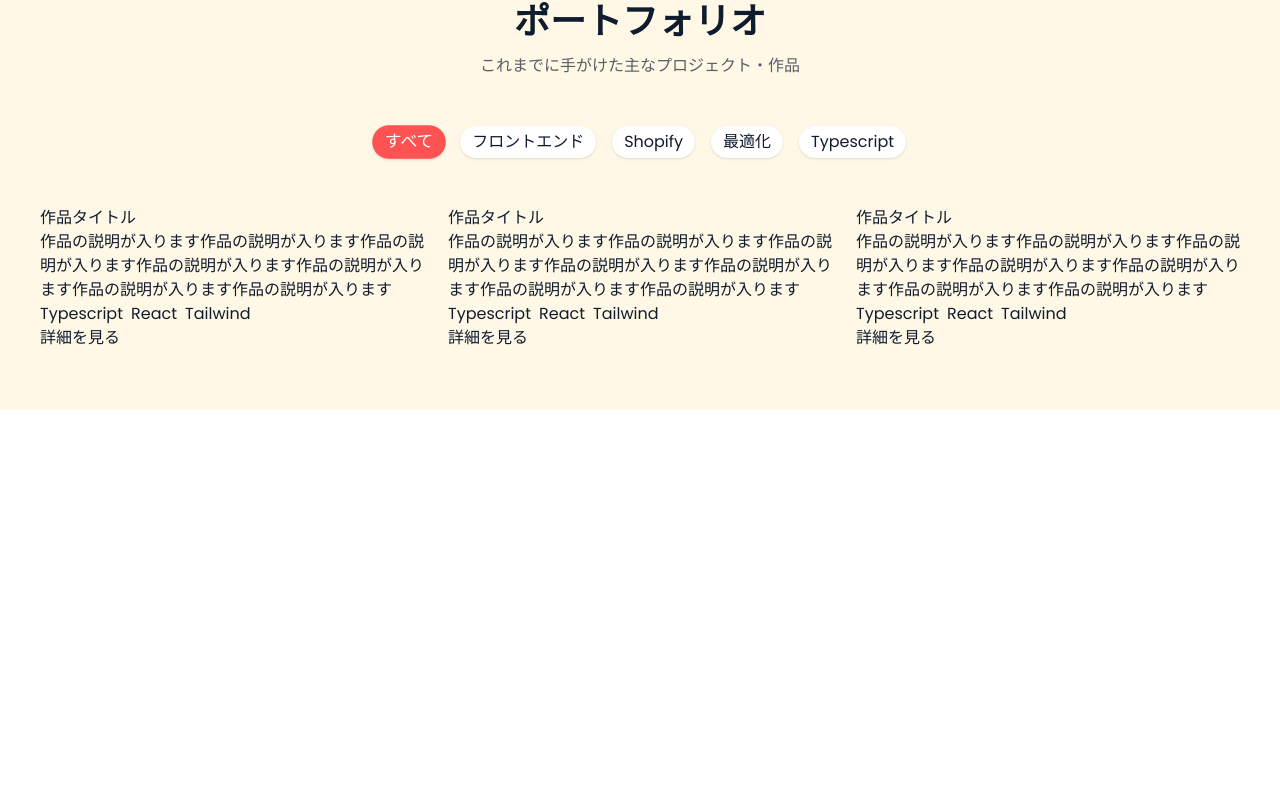
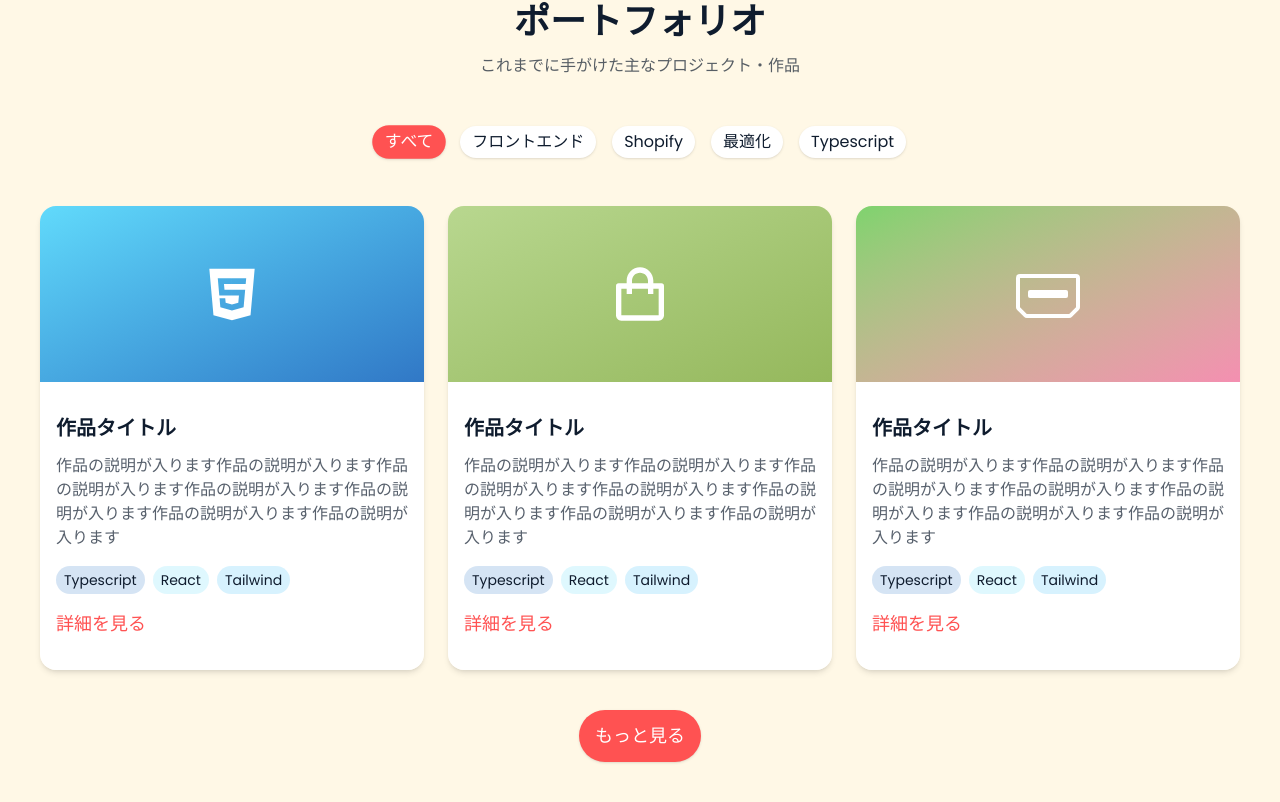
Before and after one commit to tontonbutadon/portfolio, a Next.js app: page / in a window 1280 px wide. Shown: the part 2293-3095 px from the top of the page. Before the commit the page ends 2703 px from the top, so only its background shows below. Built offline with nearby package versions, Linux system fonts and the light colour scheme.

Commit message:
finish portfolio wirefrane

```diff
--- a/src/components/sections/PortfolioSection.tsx
+++ b/src/components/sections/PortfolioSection.tsx
@@ -1,4 +1,7 @@
 import React from 'react';
+import { DiHtml5 } from 'react-icons/di';
+import { BiShoppingBag } from 'react-icons/bi';
+import { BsThunderbolt } from 'react-icons/bs';
 
 export const PortfolioSection: React.FC = ({}) => {
   return (
@@ -14,56 +17,96 @@ export const PortfolioSection: React.FC = ({}) => {
           <span className="shadow cursor-pointer font-medium py-1 px-3 rounded-4xl bg-[var(--color-flamingo)] text-white hover:bg-[var(--color-accent-2)] scale-105 ">
             すべて
           </span>
-          <span className="shadow cursor-pointer py-1 px-3 rounded-4xl bg-white">
+          <span className="shadow cursor-pointer py-1 px-3 rounded-4xl bg-white hover:bg-gray-50 transition-colors">
             フロントエンド
           </span>
-          <span className="shadow py-1 px-3 rounded-4xl bg-white">Shopify</span>
-          <span className="shadow py-1 px-3 rounded-4xl bg-white">最適化</span>
-          <span className="shadow py-1 px-3 rounded-4xl bg-white">Typescript</span>
+          <span className="shadow cursor-pointer py-1 px-3 rounded-4xl bg-white hover:bg-gray-50 transition-colors">
+            Shopify
+          </span>
+          <span className="shadow cursor-pointer py-1 px-3 rounded-4xl bg-white hover:bg-gray-50 transition-colors">
+            最適化
+          </span>
+          <span className="shadow cursor-pointer py-1 px-3 rounded-4xl bg-white hover:bg-gray-50 transition-colors">
+            Typescript
+          </span>
         </div>
-        <div className="">
-          <ul className="grid grid-cols-1 md:grid-cols-2 lg:grid-cols-3 gap-6 px-10">
-            <li>
-              {/* Image */}
-              <h3>作品タイトル</h3>
-              <p>
+        <ul className="grid grid-cols-1 md:grid-cols-2 lg:grid-cols-3 gap-6 px-10 mb-10">
+          <li className="flex flex-col shadow-md hover:shadow-lg hover:shadow-[var(--color-flamingo)]/20 transition-all duration-300 hover:-translate-y-1 rounded-2xl overflow-hidden">
+            <div className="flex items-center justify-center bg-gradient-to-br from-[var(--color-react)] to-[var(--color-typescript)] h-44">
+              <DiHtml5 className="text-white w-16 h-16"></DiHtml5>
+            </div>
+            <div className=" bg-white py-8 px-4">
+              <h3 className="font-semibold text-xl mb-3">作品タイトル</h3>
+              <p className="text-[var(--color-dark)]/70 mb-4">
                 作品の説明が入ります作品の説明が入ります作品の説明が入ります作品の説明が入ります作品の説明が入ります作品の説明が入ります作品の説明が入ります
               </p>
-              <div className="flex gap-2">
-                <span>Typescript</span>
-                <span>React</span>
-                <span>Tailwind</span>
+              <div className="flex gap-2 mb-4 text-sm flex-wrap">
+                <span className="py-1 px-2 rounded-4xl bg-[var(--color-typescript)]/20">
+                  Typescript
+                </span>
+                <span className="py-1 px-2 rounded-4xl bg-[var(--color-react)]/20">React</span>
+                <span className="py-1 px-2 rounded-4xl bg-[var(--color-tailwind)]/20">
+                  Tailwind
+                </span>
               </div>
-              <button>詳細を見る</button>
-            </li>
-            <li>
-              {/* Image */}
-              <h3>作品タイトル</h3>
-              <p>
+              <button className="text-lg text-[var(--color-flamingo)] font-medium pointer-cursor cursor-pointer">
+                詳細を見る
+              </button>
+            </div>
+          </li>
+          <li className="flex flex-col shadow-md hover:shadow-lg hover:shadow-[var(--color-flamingo)]/20 transition-all duration-300 hover:-translate-y-1 rounded-2xl overflow-hidden">
+            <div className="flex items-center justify-center  bg-gradient-to-br from-[var(--color-shopify-1)] to-[var(--color-shopify-3)] h-44">
+              <BiShoppingBag className="text-white w-16 h-16"></BiShoppingBag>
+            </div>
+            <div className=" bg-white py-8 px-4">
+              <h3 className="font-semibold text-xl mb-3">作品タイトル</h3>
+              <p className="text-[var(--color-dark)]/70 mb-4">
                 作品の説明が入ります作品の説明が入ります作品の説明が入ります作品の説明が入ります作品の説明が入ります作品の説明が入ります作品の説明が入ります
               </p>
-              <div className="flex gap-2">
-                <span>Typescript</span>
-                <span>React</span>
-                <span>Tailwind</span>
+              <div className="flex gap-2 mb-4 text-sm flex-wrap">
+                <span className="py-1 px-2 rounded-4xl bg-[var(--color-typescript)]/20">
+                  Typescript
+                </span>
+                <span className="py-1 px-2 rounded-4xl bg-[var(--color-react)]/20">React</span>
+                <span className="py-1 px-2 rounded-4xl bg-[var(--color-tailwind)]/20">
+                  Tailwind
+                </span>
               </div>
-              <button>詳細を見る</button>
-            </li>
-            <li>
-              {/* Image */}
-              <h3>作品タイトル</h3>
-              <p>
+              <button className="text-lg text-[var(--color-flamingo)] font-medium cursor-pointer">
+                詳細を見る
+              </button>
+            </div>
+          </li>
+          <li className="flex flex-col shadow-md hover:shadow-lg hover:shadow-[var(--color-flamingo)]/20 transition-all duration-300 hover:-translate-y-1 rounded-2xl overflow-hidden">
+            <div className="flex items-center justify-center  bg-gradient-to-br from-[var(--color-speed)] to-[var(--color-ux)] h-44">
+              <BsThunderbolt className="text-white w-16 h-16"></BsThunderbolt>
+            </div>
+            <div className=" bg-white py-8 px-4">
+              <h3 className="font-semibold text-xl mb-3">作品タイトル</h3>
+              <p className="text-[var(--color-dark)]/70 mb-4">
                 作品の説明が入ります作品の説明が入ります作品の説明が入ります作品の説明が入ります作品の説明が入ります作品の説明が入ります作品の説明が入ります
               </p>
-              <div className="flex gap-2">
-                <span>Typescript</span>
-                <span>React</span>
-                <span>Tailwind</span>
+              <div className="flex gap-2 mb-4 text-sm flex-wrap">
+                <span className="py-1 px-2 rounded-4xl bg-[var(--color-typescript)]/20">
+                  Typescript
+                </span>
+                <span className="py-1 px-2 rounded-4xl bg-[var(--color-react)]/20">React</span>
+                <span className="py-1 px-2 rounded-4xl bg-[var(--color-tailwind)]/20">
+                  Tailwind
+                </span>
               </div>
-              <button>詳細を見る</button>
-            </li>
-          </ul>
-        </div>
+              <button
+                aria-label="プロジェクトの詳細を見る"
+                className="text-lg text-[var(--color-flamingo)] font-medium cursor-pointer"
+              >
+                詳細を見る
+              </button>
+            </div>
+          </li>
+        </ul>
+        <button className="text-lg font-medium block m-auto px-4 py-3 rounded-4xl bg-[var(--color-flamingo)] text-white shadow cursor-pointer">
+          もっと見る
+        </button>
       </div>
     </section>
   );
--- a/src/styles/globals.css
+++ b/src/styles/globals.css
@@ -14,6 +14,7 @@
   --color-css: #1572b6;
   --color-typescript: #3178c6;
   --color-scss: #cc6699;
+  --color-tailwind: #38bdf8;
   --color-shopify: #96bf48;
   --color-shopify-1: #b8d78f;
   --color-shopify-2: #a8c66c;
```
